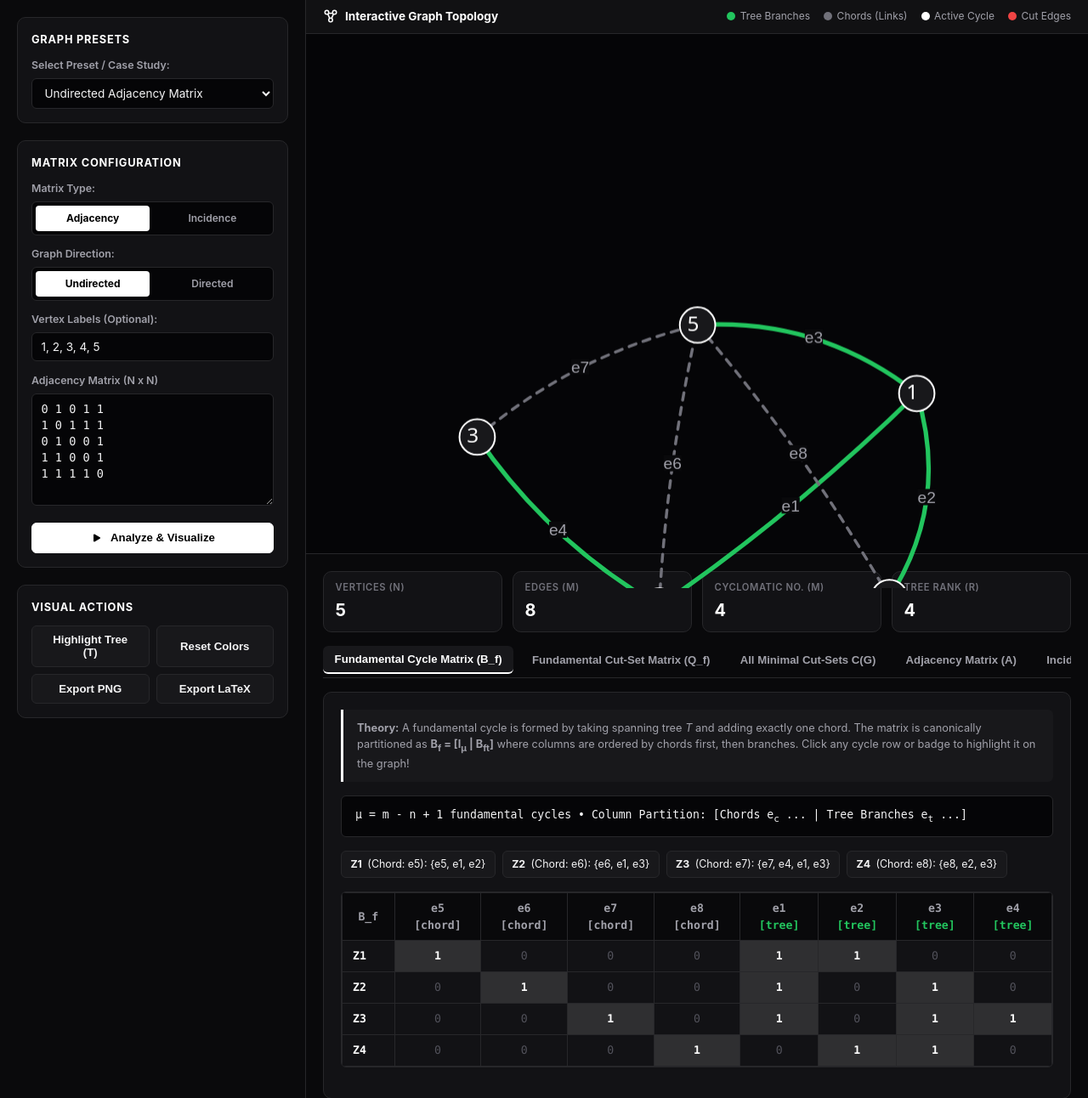
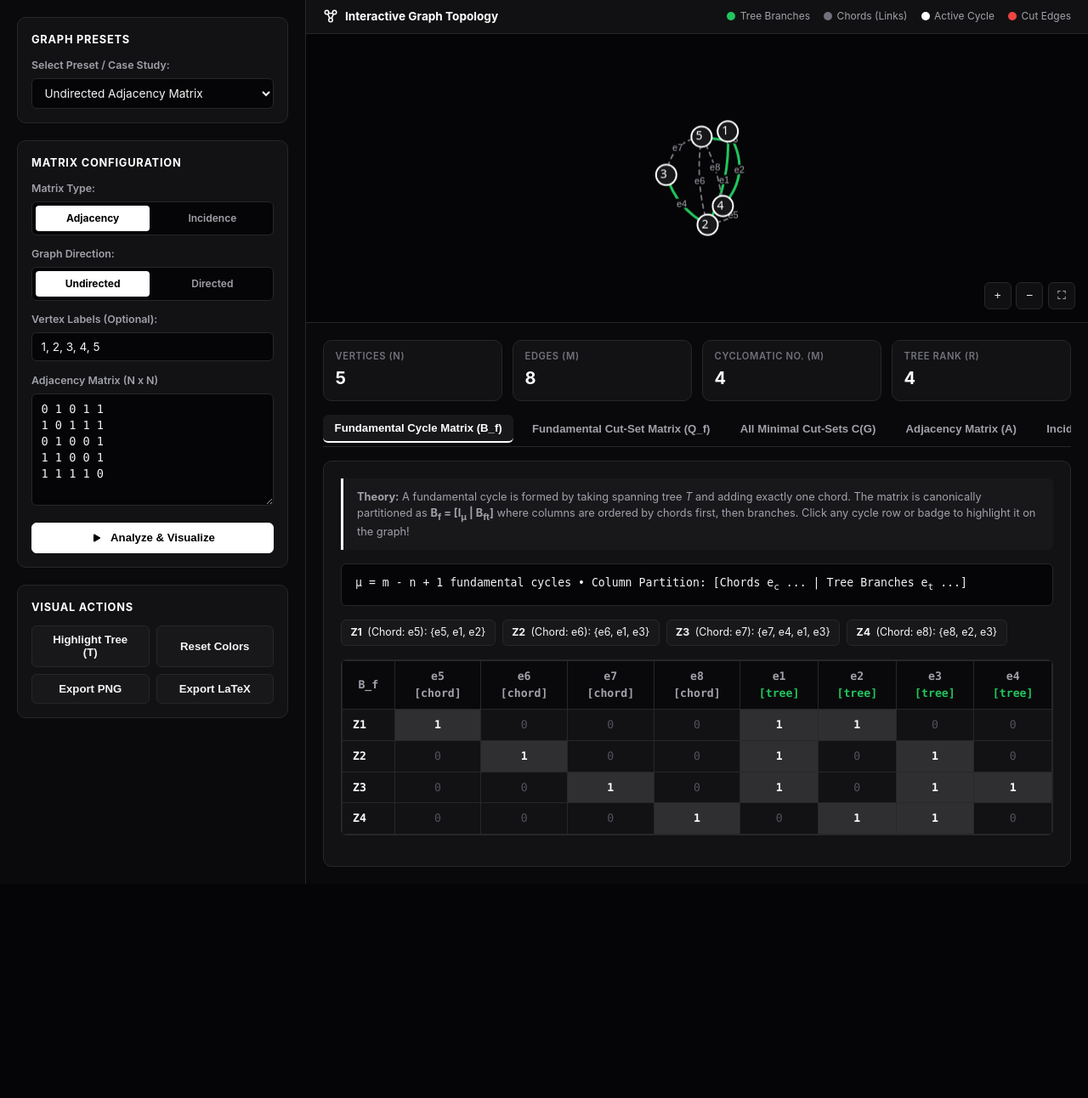
Before and after one commit to rakhahandrian-Git/Matrix_Graph-theory-Group3, a Flask app: page / in a window 1280 px wide. Shown: the part 77-1369 px from the top of the page at 85% size. After the commit the page ends 1117 px from the top, so only its background shows below. Run offline with Flask 3, Linux system fonts and the light colour scheme.

Commit message:
Fix node clipping with overflow bounds, central gravity, and auto-fit padding

```diff
--- a/index.html
+++ b/index.html
@@ -121,6 +121,11 @@
 
         <div class="network-canvas-wrapper">
           <div id="graphCanvas"></div>
+          <div class="canvas-controls">
+            <button id="btnZoomIn" class="ctrl-btn" title="Zoom In">+</button>
+            <button id="btnZoomOut" class="ctrl-btn" title="Zoom Out">&minus;</button>
+            <button id="btnFit" class="ctrl-btn" title="Fit Graph View">&#x26F6;</button>
+          </div>
         </div>
       </section>
 
--- a/static/css/style.css
+++ b/static/css/style.css
@@ -278,12 +278,13 @@
 /* Visualization Panel */
 .viz-section {
   position: relative;
-  height: 48%;
+  height: 50%;
   min-height: 380px;
   background-color: #050507;
   border-bottom: 1px solid var(--border-color);
   display: flex;
   flex-direction: column;
+  overflow: hidden;
 }
 
 .viz-header {
@@ -295,6 +296,7 @@
   justify-content: space-between;
   align-items: center;
   z-index: 10;
+  flex-shrink: 0;
 }
 
 .viz-title {
@@ -330,11 +332,18 @@
   position: relative;
   width: 100%;
   height: 100%;
+  min-height: 0;
+  overflow: hidden;
 }
 
 #graphCanvas {
   width: 100%;
   height: 100%;
+  position: absolute;
+  top: 0;
+  left: 0;
+  right: 0;
+  bottom: 0;
 }
 
 .canvas-controls {
--- a/static/js/app.js
+++ b/static/js/app.js
@@ -159,8 +159,37 @@
   });
 
   document.getElementById("btnResetView").addEventListener("click", () => {
-    if (currentNetwork) currentNetwork.fit();
+    if (currentNetwork) currentNetwork.fit({ padding: 60 });
     clearHighlight();
+  });
+
+  const btnZoomIn = document.getElementById("btnZoomIn");
+  if (btnZoomIn) {
+    btnZoomIn.addEventListener("click", () => {
+      if (currentNetwork) {
+        currentNetwork.moveTo({ scale: currentNetwork.getScale() * 1.25 });
+      }
+    });
+  }
+
+  const btnZoomOut = document.getElementById("btnZoomOut");
+  if (btnZoomOut) {
+    btnZoomOut.addEventListener("click", () => {
+      if (currentNetwork) {
+        currentNetwork.moveTo({ scale: currentNetwork.getScale() * 0.8 });
+      }
+    });
+  }
+
+  const btnFit = document.getElementById("btnFit");
+  if (btnFit) {
+    btnFit.addEventListener("click", () => {
+      if (currentNetwork) currentNetwork.fit({ padding: 60 });
+    });
+  }
+
+  window.addEventListener("resize", () => {
+    if (currentNetwork) currentNetwork.fit({ padding: 50 });
   });
 
   document.getElementById("btnExportPng").addEventListener("click", exportGraphPng);
@@ -732,12 +761,17 @@
     physics: {
       solver: "forceAtlas2Based",
       forceAtlas2Based: {
-        gravitationalConstant: -50,
-        centralGravity: 0.01,
-        springLength: 100,
-        springConstant: 0.08
+        gravitationalConstant: -38,
+        centralGravity: 0.09,
+        springLength: 85,
+        springConstant: 0.08,
+        damping: 0.5
       },
-      stabilization: { iterations: 150 }
+      stabilization: {
+        iterations: 220,
+        updateInterval: 25,
+        fit: true
+      }
     },
     interaction: {
       hover: true,
@@ -747,6 +781,21 @@
   };
 
   currentNetwork = new vis.Network(container, networkData, options);
+
+  // Auto-fit with guaranteed padding after physics settles
+  currentNetwork.once("stabilizationIterationsDone", () => {
+    currentNetwork.fit({
+      padding: 60,
+      animation: { duration: 300, easingFunction: "easeInOutQuad" }
+    });
+  });
+
+  // Fallback fit after 120ms
+  setTimeout(() => {
+    if (currentNetwork) {
+      currentNetwork.fit({ padding: 60 });
+    }
+  }, 120);
 }
 
 // Interactive Highlighting
--- a/templates/index.html
+++ b/templates/index.html
@@ -121,6 +121,11 @@
 
         <div class="network-canvas-wrapper">
           <div id="graphCanvas"></div>
+          <div class="canvas-controls">
+            <button id="btnZoomIn" class="ctrl-btn" title="Zoom In">+</button>
+            <button id="btnZoomOut" class="ctrl-btn" title="Zoom Out">&minus;</button>
+            <button id="btnFit" class="ctrl-btn" title="Fit Graph View">&#x26F6;</button>
+          </div>
         </div>
       </section>
 
```
